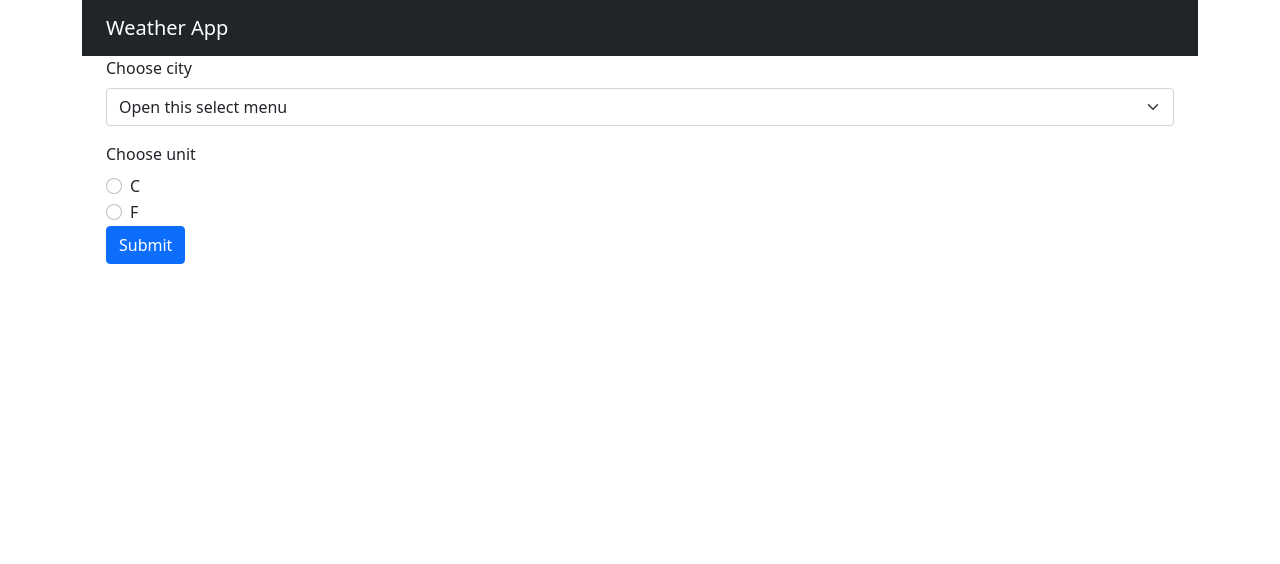
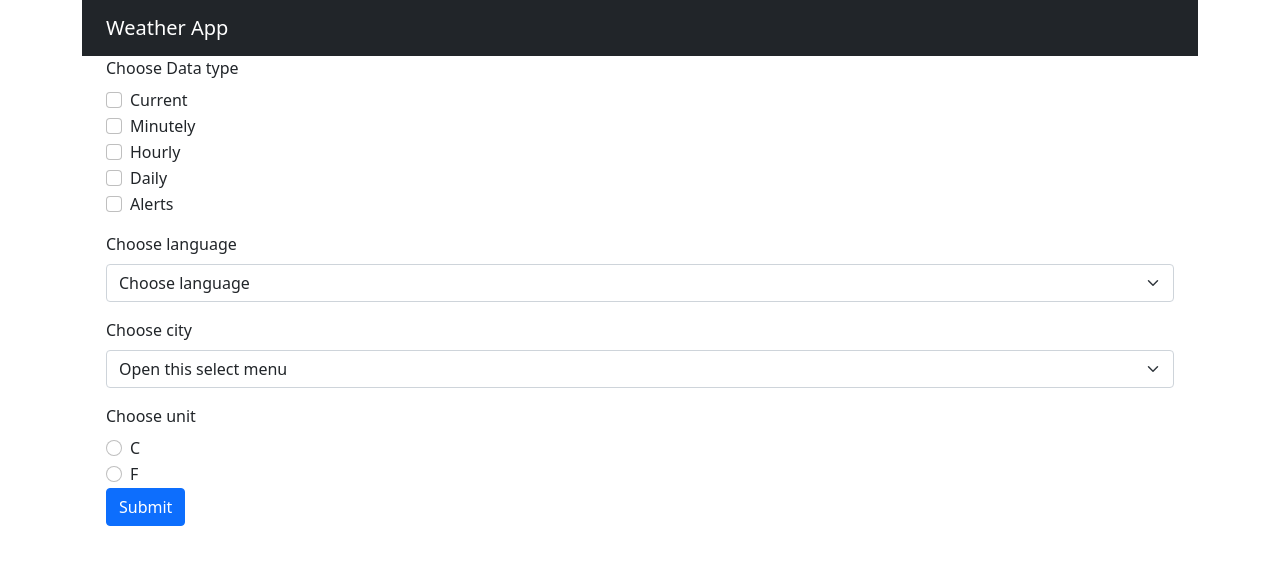
Before and after one commit to rmehtije/weather-app, a React (Create React App) app: page / in a window 1280 px wide. Shown: the top 564 px of the page. Built offline with nearby package versions, Linux system fonts and the light colour scheme.

Commit message:
homework 2

```diff
--- a/src/App.js
+++ b/src/App.js
@@ -10,8 +10,12 @@
     event.preventDefault();
     const city = event.target.city.value;
     const unit = event.target.unit.value;
+    const dataType = event.target.dataType;
+    const language = event.target.language.value;
     console.log(city);
     console.log(unit);
+    console.log(dataType);
+    console.log(language);
 }
 
 
@@ -19,7 +23,8 @@
     <Container>
       <Row>
         <Col>
-          <HeaderComponent handleOnSubmitForm={handleOnSubmit} />
+          <HeaderComponent firstName="Rasim" handleOnSubmitForm={handleOnSubmit} />
+
         </Col>
       </Row>
     </Container>
--- a/src/Header/FormComponent.js
+++ b/src/Header/FormComponent.js
@@ -1,19 +1,41 @@
 import React from 'react';
 import { Container, Form, Button } from 'react-bootstrap';
 import cities from './cities.json';
+import dataTypes from './type.json';
 
-export default function FormComponent (props) {
+export default function FormComponent(props) {
 
     return (
         <Container>
             <Form onSubmit={props.handleOnSubmitForm}>
-                <Form.Group className="mb-3" controlId="formGroupEmail">
+                <Form.Group className="mb-3" controlId="dataType">
+                    <Form.Label>Choose Data type</Form.Label>
+                    {dataTypes.map(dtype =>
+                        <Form.Check
+                            key={dtype.value}
+                            type="checkbox"
+                            name="dataType"
+                            label={dtype.label}
+                            value={dtype.value}
+                        />
+                    )}
+                </Form.Group>
+                <Form.Group className="mb-3" controlId="language">
+                    <Form.Label>Choose language</Form.Label>
+                    <Form.Select name="language" aria-label="Default select example">
+                        <option>Choose language</option>
+                        {['en', 'fi', 'ru'].map(language =>
+                            <option key={language}>{language}</option>
+                        )}
+                    </Form.Select>
+                </Form.Group>
+                <Form.Group className="mb-3" controlId="city">
                     <Form.Label>Choose city</Form.Label>
                     <Form.Select name="city" aria-label="Default select example">
                         <option>Open this select menu</option>
-                        {cities.map( city =>
-                                <option key={city.city}>{city.city}</option>
-                            )}
+                        {cities.map(city =>
+                            <option key={city.city}>{city.city}</option>
+                        )}
                     </Form.Select>
                 </Form.Group>
                 <Form.Group controlId="unit">
--- a/src/Header/HeaderComponent.js
+++ b/src/Header/HeaderComponent.js
@@ -10,3 +10,8 @@
         </>
     )
 }
+
+HeaderComponent.defaultProps = {
+    firstName: "Anfrej",
+    lastName: "Mehtijev",
+  }
--- /dev/null
+++ b/src/Header/type.json
@@ -0,0 +1,22 @@
+[
+    {
+        "label": "Current",
+        "value": "current"
+    },
+    {
+        "label": "Minutely",
+        "value": "minutely"
+    },
+    {
+        "label": "Hourly",
+        "value": "hourly"
+    },
+    {
+        "label": "Daily",
+        "value": "daily"
+    },
+    {
+        "label": "Alerts",
+        "value": "alerts"
+    }
+]
```
